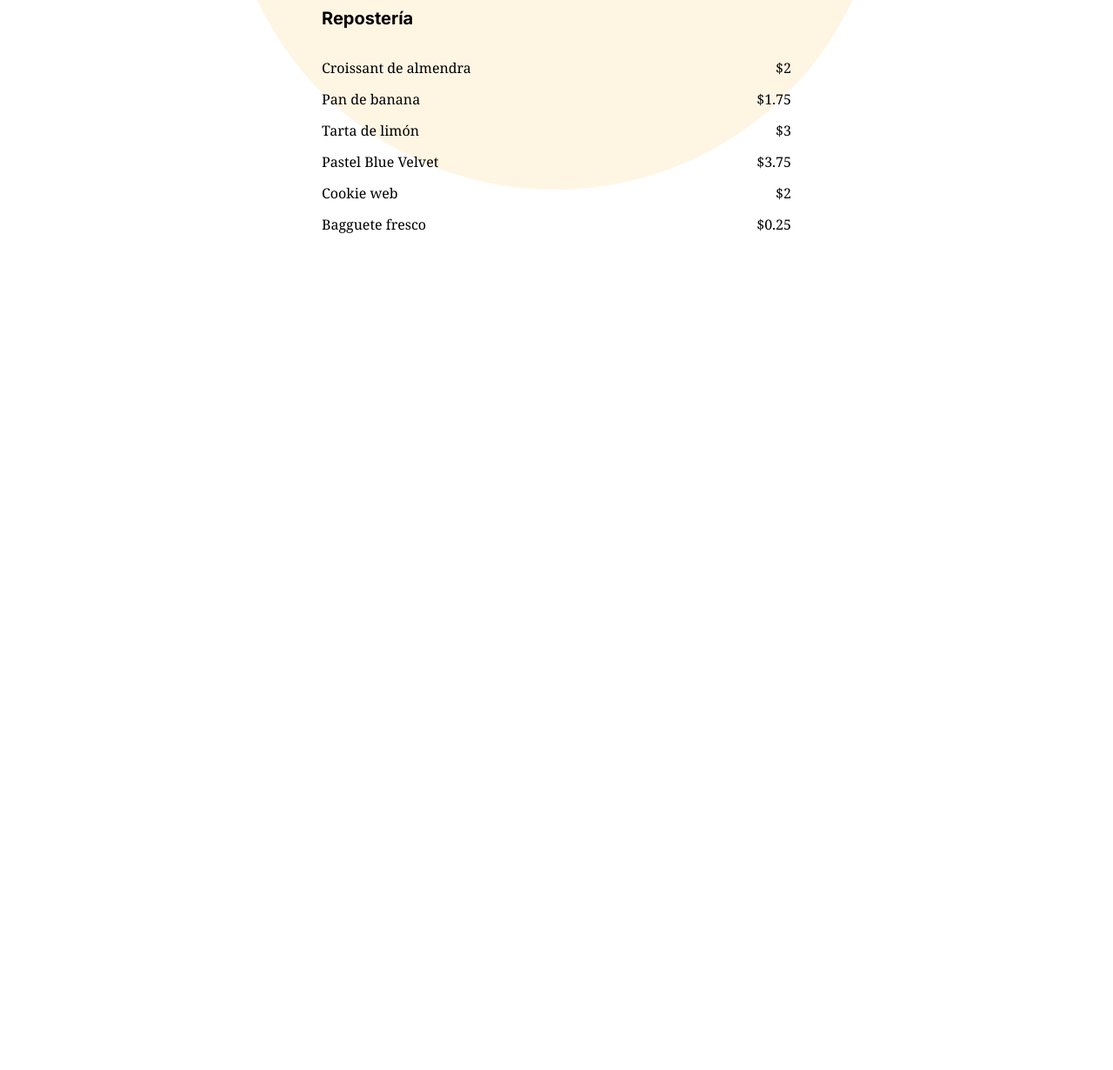
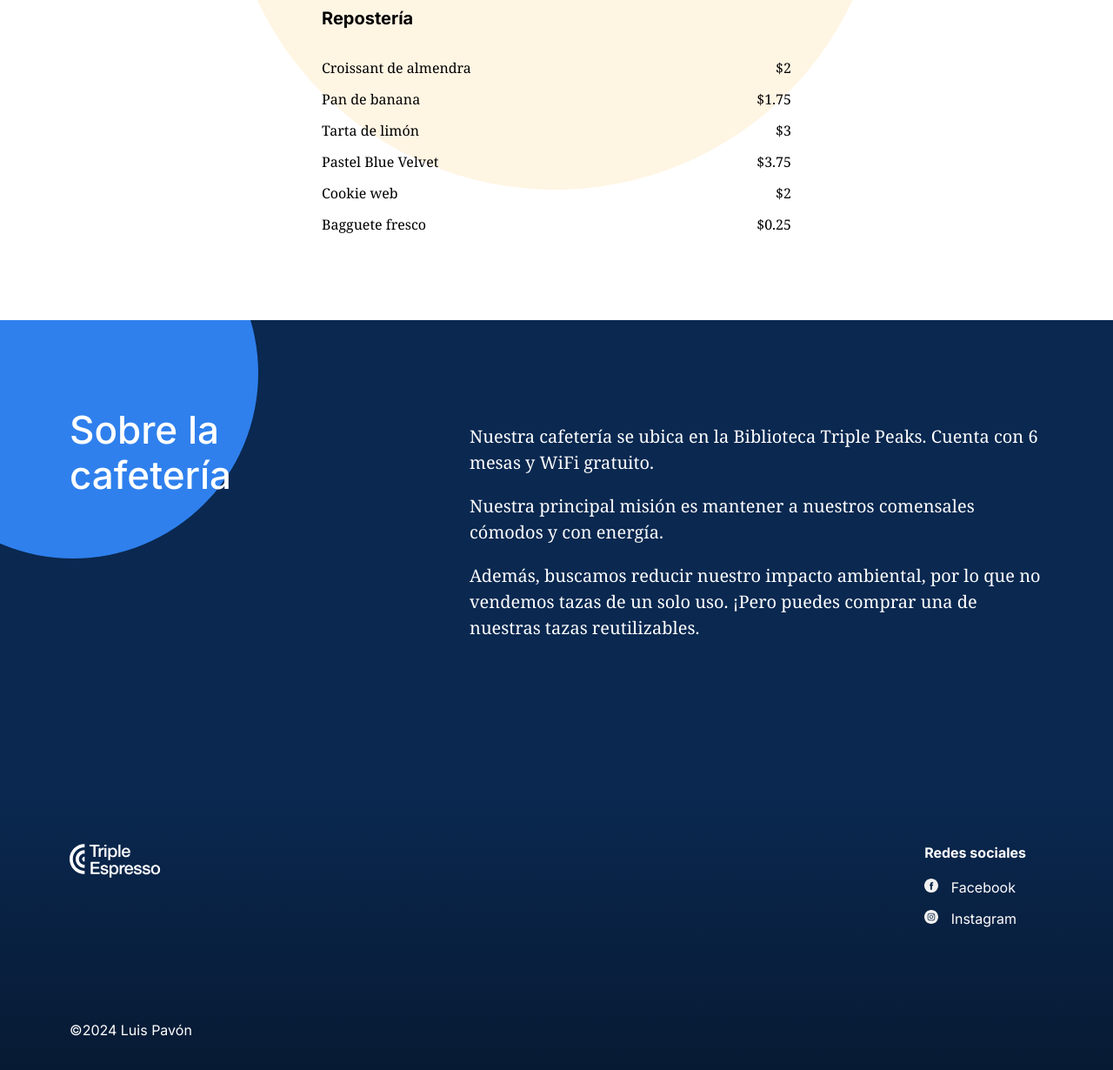
Before and after one commit to luispvn/web_project_coffeeshop, a plain HTML site: page index.html in a window 1280 px wide. Shown: the part 3296-4526 px from the top of the page at 87% size. Before the commit the page ends 3664 px from the top, so only its background shows below. Drawn offline with Linux system fonts and the light colour scheme.

Commit message:
footer draft 1

```diff
--- /dev/null
+++ b/blocks/about.css
@@ -0,0 +1,55 @@
+.about {
+  display: flex;
+  background-color: #0a2850;
+  overflow: hidden;
+  box-sizing: border-box;
+  color: #fff;
+  z-index: 0;
+  position: relative;
+}
+
+.about__title {
+  margin-top: 100px;
+  margin-left: 80px;
+  max-width: 251px;
+  font-family: "Inter";
+  font-style: normal;
+  font-weight: 500;
+  font-size: 44px;
+  line-height: 52px;
+  z-index: 2;
+}
+
+.about__content {
+  max-width: 660px;
+  margin-top: 119px;
+  margin-right: 80px;
+  margin-bottom: 173px;
+  margin-left: auto;
+  font-family: "Noto Serif";
+  font-style: normal;
+  font-weight: normal;
+  font-size: 20px;
+  line-height: 30px;
+  z-index: 2;
+}
+
+.about__paragraph {
+  padding: 0;
+  margin: 0 0 20px 0;
+}
+
+.about__paragraph-last {
+  margin: 0;
+}
+
+.about__circle {
+  position: absolute;
+  background-color: #2f80ed;
+  width: 426px;
+  height: 426px;
+  border-radius: 50%;
+  top: -152px;
+  left: -129px;
+  z-index: 1;
+}
--- /dev/null
+++ b/blocks/footer.css
@@ -0,0 +1,102 @@
+.footer {
+  background: linear-gradient(180deg, #0a2850 0%, #071931 100%);
+  color: white;
+  margin: 0;
+  padding: 0;
+  display: flex;
+  flex-direction: column;
+}
+
+.footer__content {
+  display: flex;
+  justify-content: space-between;
+  margin: 60px 100px 108px 80px;
+}
+
+.footer__logo-white {
+  width: 105px;
+  height: 39px;
+}
+
+.footer__social {
+  padding: 0;
+  margin: 0;
+}
+
+.footer__social-heading {
+  padding: 0;
+  margin: 0 0 20px 0;
+  font-family: "Inter";
+  font-style: normal;
+  font-weight: bold;
+  font-size: 16px;
+  line-height: 20px;
+}
+
+.footer__list {
+  padding: 0;
+  margin: 0;
+}
+
+.footer__list-item {
+  padding: 0;
+  list-style-type: none;
+  margin-bottom: 16px;
+  text-decoration: none;
+  color: white;
+}
+
+.footer__list-item-instagram {
+  margin: 0;
+}
+
+.footer__social-link {
+  padding: 0;
+  margin: 0;
+  text-align: center;
+  color: white;
+  text-decoration: none;
+  font-family: "Inter";
+  font-style: normal;
+  font-weight: normal;
+  font-size: 16px;
+  line-height: 20px;
+}
+
+.footer__social-link:hover {
+  color: #c1c1c1;
+}
+
+.footer__social-icon {
+  padding: 0;
+  margin: 0 10px 0 0;
+  height: 16px;
+  width: 16px;
+}
+
+.footer__social-icon-facebook {
+  padding: 0;
+  margin: 0;
+}
+
+.footer__social-icon-instagram {
+  padding: 0;
+  margin: 0;
+}
+
+.footer__copyright {
+  margin-left: 80px;
+  margin-bottom: 60px;
+  margin-top: 0;
+  margin-right: auto;
+  font-family: "Inter";
+  font-style: normal;
+  font-weight: normal;
+  font-size: 16px;
+  line-height: 20px;
+}
+
+.footer__copyright-paragraph {
+  padding: 0;
+  margin: 0;
+}
--- a/index.html
+++ b/index.html
@@ -28,7 +28,7 @@
       href="https://fonts.googleapis.com/css2?family=Noto+Serif:ital@1&display=swap"
       rel="stylesheet"
     />
-    <title>Estarvacz</title>
+    <title>Bendito café</title>
     <meta
       name="description"
       content="Este un ejecicio para una página
@@ -298,9 +298,65 @@
             </div>
           </div>
         </section>
-        <section id="about" class="about"></section>
+        <section id="about" class="about">
+          <h2 class="about__title">Sobre la cafetería</h2>
+          <div class="about__content">
+            <p class="about__paragraph">
+              Nuestra cafetería se ubica en la Biblioteca Triple Peaks. Cuenta
+              con 6 mesas y WiFi gratuito.
+            </p>
+            <p class="about__paragraph">
+              Nuestra principal misión es mantener a nuestros comensales cómodos
+              y con energía.
+            </p>
+            <p class="about__paragraph about__paragraph-last">
+              Además, buscamos reducir nuestro impacto ambiental, por lo que no
+              vendemos tazas de un solo uso. ¡Pero puedes comprar una de
+              nuestras tazas reutilizables.
+            </p>
+          </div>
+          <div class="about__circle"></div>
+        </section>
       </main>
-      <footer id="footer" class="footer"></footer>
+      <footer id="footer" class="footer">
+        <div class="footer__content">
+          <div class="footer__logo">
+            <img
+              class="footer__logo footer__logo-white"
+              src="./images/logo_coffeeshop_light.svg"
+              alt="logo de Tripleten"
+            />
+          </div>
+          <div class="footer__social">
+            <h3 class="footer__social-heading">Redes sociales</h3>
+            <ul class="footer__list">
+              <li class="footer__list-item">
+                <a href="#" class="footer__social-icon"
+                  ><img
+                    class="footer__social-icon footer__social-icon-facebook"
+                    src="./images/facebook_white.svg"
+                    alt="logo de Facebook"
+                /></a>
+                <a href="#" class="footer__social-link">Facebook</a>
+              </li>
+              <li class="footer__list-item footer__list-item-instagram">
+                <a href="#" class="footer__social-icon"
+                  ><img
+                    class="footer__social-icon footer__social-icon-instagram"
+                    src="./images/instagram_white.svg"
+                    alt="logo de Instagram"
+                /></a>
+                <a href="#" class="footer__social-link">Instagram</a>
+              </li>
+            </ul>
+          </div>
+        </div>
+        <div class="footer__copyright">
+          <p class="footer__copyright footer__copyright-paragraph">
+            ©2024 Luis Pavón
+          </p>
+        </div>
+      </footer>
     </div>
   </body>
 </html>
--- a/pages/index.css
+++ b/pages/index.css
@@ -5,3 +5,5 @@
 @import url(../blocks/recipes.css);
 @import url(../blocks/reservation.css);
 @import url(../blocks/menu.css);
+@import url(../blocks/about.css);
+@import url(../blocks/footer.css);
```
